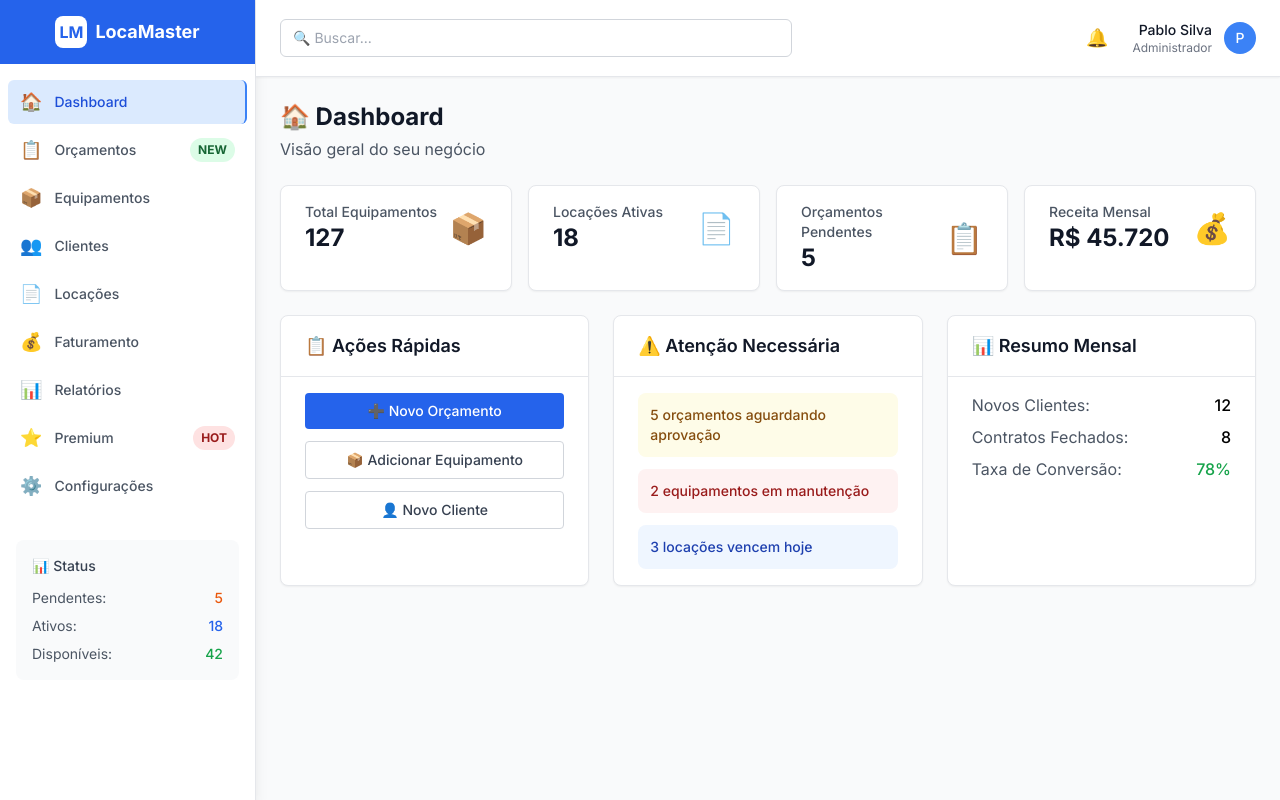
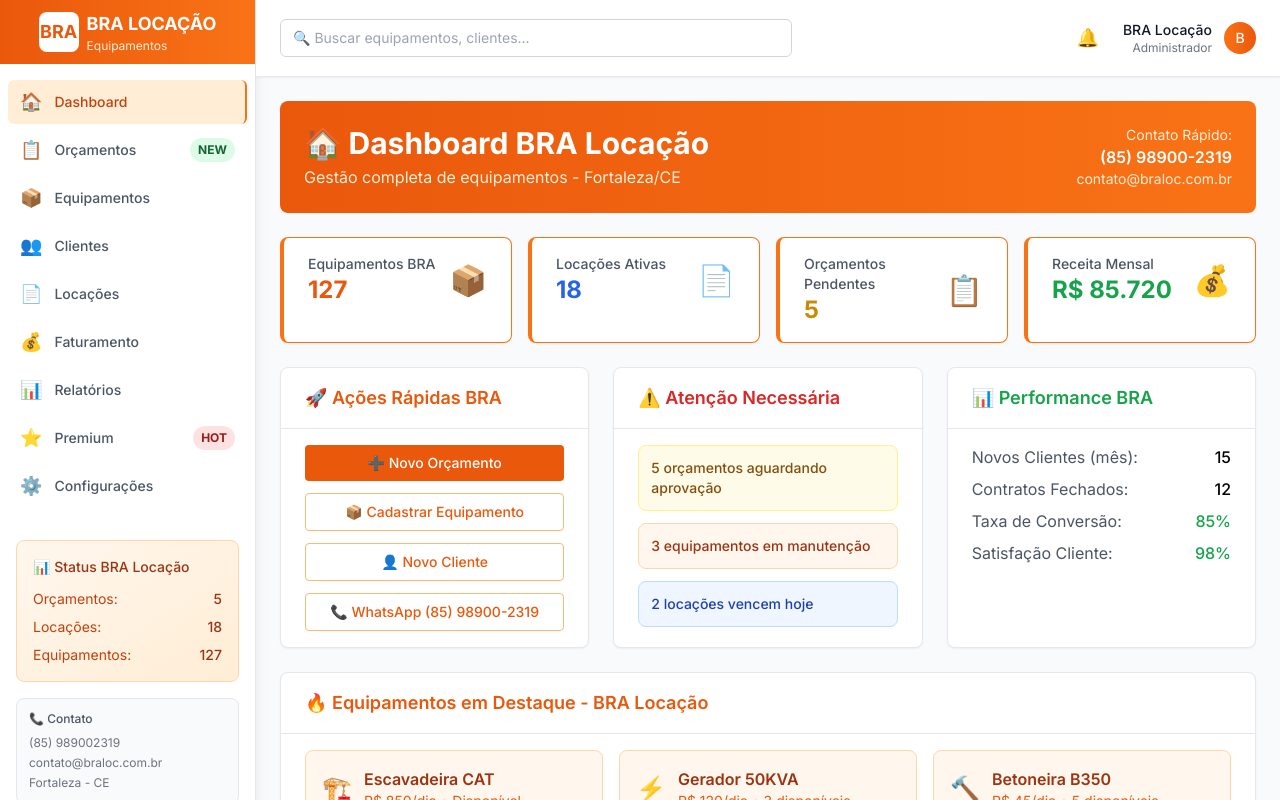
Before and after one commit to Pablofcr/locamaster-sistema, a Next.js app: page /dashboard in a window 1280 px wide. Shown: the top 800 px of the page. Built offline with nearby package versions, Linux system fonts and the light colour scheme.

Commit message:
Personalização BRA LOCAÇÃO implementada

```diff
--- a/src/app/dashboard/page.tsx
+++ b/src/app/dashboard/page.tsx
@@ -1,31 +1,40 @@
 import { Card, CardContent, CardHeader, CardTitle } from '@/components/ui/Card'
 import { Button } from '@/components/ui/Button'
 
-export default function DashboardPage() {
+export default function DashboardBRA() {
   const stats = [
-    { name: 'Total Equipamentos', value: '127', icon: '📦' },
-    { name: 'Locações Ativas', value: '18', icon: '📄' },
-    { name: 'Orçamentos Pendentes', value: '5', icon: '📋' },
-    { name: 'Receita Mensal', value: 'R$ 45.720', icon: '💰' }
+    { name: 'Equipamentos BRA', value: '127', icon: '📦', color: 'text-orange-600' },
+    { name: 'Locações Ativas', value: '18', icon: '📄', color: 'text-blue-600' },
+    { name: 'Orçamentos Pendentes', value: '5', icon: '📋', color: 'text-yellow-600' },
+    { name: 'Receita Mensal', value: 'R$ 85.720', icon: '💰', color: 'text-green-600' }
   ]
 
   return (
     <div className="space-y-6">
-      {/* Header */}
-      <div>
-        <h1 className="text-2xl font-bold text-gray-900">🏠 Dashboard</h1>
-        <p className="text-gray-600 mt-1">Visão geral do seu negócio</p>
+      {/* Header Personalizado */}
+      <div className="bg-gradient-to-r from-orange-600 to-orange-500 rounded-lg p-6 text-white">
+        <div className="flex items-center justify-between">
+          <div>
+            <h1 className="text-3xl font-bold">🏠 Dashboard BRA Locação</h1>
+            <p className="text-orange-100 mt-1">Gestão completa de equipamentos - Fortaleza/CE</p>
+          </div>
+          <div className="text-right">
+            <div className="text-sm text-orange-100">Contato Rápido:</div>
+            <div className="font-semibold">(85) 98900-2319</div>
+            <div className="text-sm text-orange-100">contato@braloc.com.br</div>
+          </div>
+        </div>
       </div>
 
-      {/* Stats */}
+      {/* Stats com cores BRA */}
       <div className="grid grid-cols-1 md:grid-cols-2 lg:grid-cols-4 gap-4">
         {stats.map((stat) => (
-          <Card key={stat.name}>
+          <Card key={stat.name} className="border-l-4 border-orange-500">
             <CardContent className="p-6">
               <div className="flex items-center">
                 <div className="flex-1">
                   <p className="text-sm font-medium text-gray-600">{stat.name}</p>
-                  <p className="text-2xl font-bold text-gray-900">{stat.value}</p>
+                  <p className={`text-2xl font-bold ${stat.color}`}>{stat.value}</p>
                 </div>
                 <div className="text-3xl">{stat.icon}</div>
               </div>
@@ -34,39 +43,42 @@
         ))}
       </div>
 
-      {/* Actions */}
+      {/* Actions BRA */}
       <div className="grid grid-cols-1 md:grid-cols-2 lg:grid-cols-3 gap-6">
         <Card>
           <CardHeader>
-            <CardTitle>📋 Ações Rápidas</CardTitle>
+            <CardTitle className="text-orange-600">🚀 Ações Rápidas BRA</CardTitle>
           </CardHeader>
           <CardContent className="space-y-3">
-            <Button className="w-full justify-start">
+            <Button className="w-full justify-start bg-orange-600 hover:bg-orange-700">
               ➕ Novo Orçamento
             </Button>
-            <Button variant="outline" className="w-full justify-start">
-              📦 Adicionar Equipamento
+            <Button variant="outline" className="w-full justify-start border-orange-300 text-orange-600 hover:bg-orange-50">
+              📦 Cadastrar Equipamento
             </Button>
-            <Button variant="outline" className="w-full justify-start">
+            <Button variant="outline" className="w-full justify-start border-orange-300 text-orange-600 hover:bg-orange-50">
               👤 Novo Cliente
+            </Button>
+            <Button variant="outline" className="w-full justify-start border-orange-300 text-orange-600 hover:bg-orange-50">
+              📞 WhatsApp (85) 98900-2319
             </Button>
           </CardContent>
         </Card>
 
         <Card>
           <CardHeader>
-            <CardTitle>⚠️ Atenção Necessária</CardTitle>
+            <CardTitle className="text-red-600">⚠️ Atenção Necessária</CardTitle>
           </CardHeader>
           <CardContent>
             <div className="space-y-3">
-              <div className="p-3 bg-yellow-50 rounded-lg">
+              <div className="p-3 bg-yellow-50 rounded-lg border border-yellow-200">
                 <p className="text-sm font-medium text-yellow-800">5 orçamentos aguardando aprovação</p>
               </div>
-              <div className="p-3 bg-red-50 rounded-lg">
-                <p className="text-sm font-medium text-red-800">2 equipamentos em manutenção</p>
+              <div className="p-3 bg-orange-50 rounded-lg border border-orange-200">
+                <p className="text-sm font-medium text-orange-800">3 equipamentos em manutenção</p>
               </div>
-              <div className="p-3 bg-blue-50 rounded-lg">
-                <p className="text-sm font-medium text-blue-800">3 locações vencem hoje</p>
+              <div className="p-3 bg-blue-50 rounded-lg border border-blue-200">
+                <p className="text-sm font-medium text-blue-800">2 locações vencem hoje</p>
               </div>
             </div>
           </CardContent>
@@ -74,26 +86,87 @@
 
         <Card>
           <CardHeader>
-            <CardTitle>📊 Resumo Mensal</CardTitle>
+            <CardTitle className="text-green-600">📊 Performance BRA</CardTitle>
           </CardHeader>
           <CardContent>
             <div className="space-y-2">
               <div className="flex justify-between">
-                <span className="text-gray-600">Novos Clientes:</span>
+                <span className="text-gray-600">Novos Clientes (mês):</span>
+                <span className="font-medium">15</span>
+              </div>
+              <div className="flex justify-between">
+                <span className="text-gray-600">Contratos Fechados:</span>
                 <span className="font-medium">12</span>
               </div>
               <div className="flex justify-between">
-                <span className="text-gray-600">Contratos Fechados:</span>
-                <span className="font-medium">8</span>
+                <span className="text-gray-600">Taxa de Conversão:</span>
+                <span className="font-medium text-green-600">85%</span>
               </div>
               <div className="flex justify-between">
-                <span className="text-gray-600">Taxa de Conversão:</span>
-                <span className="font-medium text-green-600">78%</span>
+                <span className="text-gray-600">Satisfação Cliente:</span>
+                <span className="font-medium text-green-600">98%</span>
               </div>
             </div>
           </CardContent>
         </Card>
       </div>
+
+      {/* Equipamentos em Destaque */}
+      <Card>
+        <CardHeader>
+          <CardTitle className="text-orange-600">🔥 Equipamentos em Destaque - BRA Locação</CardTitle>
+        </CardHeader>
+        <CardContent>
+          <div className="grid grid-cols-1 md:grid-cols-3 gap-4">
+            <div className="p-4 bg-orange-50 rounded-lg border border-orange-200">
+              <div className="flex items-center space-x-3">
+                <span className="text-2xl">🏗️</span>
+                <div>
+                  <h4 className="font-semibold text-orange-800">Escavadeira CAT</h4>
+                  <p className="text-sm text-orange-600">R$ 850/dia • Disponível</p>
+                </div>
+              </div>
+            </div>
+            <div className="p-4 bg-orange-50 rounded-lg border border-orange-200">
+              <div className="flex items-center space-x-3">
+                <span className="text-2xl">⚡</span>
+                <div>
+                  <h4 className="font-semibold text-orange-800">Gerador 50KVA</h4>
+                  <p className="text-sm text-orange-600">R$ 120/dia • 3 disponíveis</p>
+                </div>
+              </div>
+            </div>
+            <div className="p-4 bg-orange-50 rounded-lg border border-orange-200">
+              <div className="flex items-center space-x-3">
+                <span className="text-2xl">🔨</span>
+                <div>
+                  <h4 className="font-semibold text-orange-800">Betoneira B350</h4>
+                  <p className="text-sm text-orange-600">R$ 45/dia • 5 disponíveis</p>
+                </div>
+              </div>
+            </div>
+          </div>
+        </CardContent>
+      </Card>
+
+      {/* Footer com contato */}
+      <div className="bg-gray-50 rounded-lg p-4 border">
+        <div className="flex items-center justify-between">
+          <div className="flex items-center space-x-4">
+            <div className="w-10 h-10 bg-orange-600 rounded-lg flex items-center justify-center">
+              <span className="text-white font-bold">BRA</span>
+            </div>
+            <div>
+              <p className="font-semibold text-gray-900">BRA Locação de Equipamentos</p>
+              <p className="text-sm text-gray-500">Sistema de Gestão • Fortaleza/CE</p>
+            </div>
+          </div>
+          <div className="text-right text-sm text-gray-500">
+            <p>📞 (85) 98900-2319</p>
+            <p>📧 contato@braloc.com.br</p>
+          </div>
+        </div>
+      </div>
     </div>
   )
 }
--- a/src/app/landing/page.tsx
+++ b/src/app/landing/page.tsx
@@ -2,23 +2,29 @@
 
 import Link from 'next/link'
 
-export default function LandingPage() {
+export default function LandingPageBRA() {
   return (
-    <div className="min-h-screen bg-gradient-to-br from-blue-900 via-blue-600 to-blue-400">
+    <div className="min-h-screen bg-gradient-to-br from-orange-900 via-orange-600 to-orange-400">
       {/* Header */}
       <nav className="bg-white/10 backdrop-blur-md border-b border-white/20">
         <div className="max-w-7xl mx-auto px-4 sm:px-6 lg:px-8">
           <div className="flex justify-between items-center py-4">
             <div className="flex items-center space-x-2">
-              <div className="w-10 h-10 bg-white rounded-lg flex items-center justify-center">
-                <span className="text-blue-600 font-bold text-lg">LM</span>
+              <div className="w-12 h-12 bg-white rounded-lg flex items-center justify-center">
+                <span className="text-orange-600 font-bold text-xl">BRA</span>
               </div>
-              <span className="text-white font-bold text-xl">LocaMaster</span>
+              <div className="text-white">
+                <span className="font-bold text-2xl">BRA LOCAÇÃO</span>
+                <div className="text-sm text-orange-100">Equipamentos e Soluções</div>
+              </div>
             </div>
             <div className="space-x-4">
+              <button className="text-white hover:text-orange-200 px-4 py-2 rounded-lg transition-colors">
+                📞 (85) 98900-2319
+              </button>
               <Link
                 href="/dashboard"
-                className="bg-white text-blue-600 px-6 py-2 rounded-lg font-medium hover:bg-blue-50 transition-colors"
+                className="bg-white text-orange-600 px-6 py-3 rounded-lg font-medium hover:bg-orange-50 transition-colors"
               >
                 Acessar Sistema
               </Link>
@@ -30,68 +36,134 @@
       {/* Hero Section */}
       <div className="max-w-7xl mx-auto px-4 sm:px-6 lg:px-8 py-20">
         <div className="text-center">
-          <h1 className="text-5xl md:text-6xl font-bold text-white mb-6">
-            Sistema de Gestão
-            <span className="block text-yellow-300">para Locadoras</span>
+          <h1 className="text-6xl md:text-7xl font-bold text-white mb-6">
+            <span className="block">BRA LOCAÇÃO</span>
+            <span className="block text-yellow-300">de Equipamentos</span>
           </h1>
-          <p className="text-xl text-blue-100 mb-8 max-w-3xl mx-auto">
-            Gerencie equipamentos, clientes, orçamentos e locações de forma simples e profissional.
-            Aumente sua produtividade e organize seu negócio.
+          <p className="text-xl text-orange-100 mb-8 max-w-3xl mx-auto">
+            Locação profissional de equipamentos para construção civil.
+            Qualidade, confiança e suporte técnico especializado em Fortaleza e região.
           </p>
           <div className="space-x-4">
             <Link
               href="/dashboard"
-              className="bg-yellow-400 text-blue-900 px-8 py-4 rounded-lg text-lg font-semibold hover:bg-yellow-300 transition-colors inline-flex items-center"
+              className="bg-yellow-400 text-orange-900 px-8 py-4 rounded-lg text-lg font-semibold hover:bg-yellow-300 transition-colors inline-flex items-center"
             >
               🚀 Acessar Sistema
             </Link>
-            <button className="border-2 border-white text-white px-8 py-4 rounded-lg text-lg font-semibold hover:bg-white hover:text-blue-900 transition-colors">
-              📞 Falar com Vendas
-            </button>
+            <a
+              href="tel:+5585989002319"
+              className="border-2 border-white text-white px-8 py-4 rounded-lg text-lg font-semibold hover:bg-white hover:text-orange-900 transition-colors inline-flex items-center"
+            >
+              📞 (85) 98900-2319
+            </a>
           </div>
         </div>
       </div>
 
       {/* Features */}
       <div className="max-w-7xl mx-auto px-4 sm:px-6 lg:px-8 py-16">
+        <h2 className="text-3xl font-bold text-white text-center mb-12">
+          Nossos Serviços em Fortaleza
+        </h2>
         <div className="grid md:grid-cols-3 gap-8">
           <div className="text-center text-white">
-            <div className="text-4xl mb-4">📋</div>
-            <h3 className="text-xl font-semibold mb-2">Orçamentos</h3>
-            <p className="text-blue-100">Crie propostas profissionais e acompanhe conversões</p>
+            <div className="text-5xl mb-4">🏗️</div>
+            <h3 className="text-xl font-semibold mb-2">Equipamentos para Construção</h3>
+            <p className="text-orange-100">Betoneiras, escavadeiras, compressores e mais para sua obra</p>
           </div>
           <div className="text-center text-white">
-            <div className="text-4xl mb-4">📦</div>
-            <h3 className="text-xl font-semibold mb-2">Equipamentos</h3>
-            <p className="text-blue-100">Controle disponibilidade e manutenção de equipamentos</p>
+            <div className="text-5xl mb-4">⚡</div>
+            <h3 className="text-xl font-semibold mb-2">Entrega Rápida</h3>
+            <p className="text-orange-100">Entregamos em toda região metropolitana de Fortaleza</p>
           </div>
           <div className="text-center text-white">
-            <div className="text-4xl mb-4">💰</div>
-            <h3 className="text-xl font-semibold mb-2">Faturamento</h3>
-            <p className="text-blue-100">Relatórios financeiros e controle de pagamentos</p>
+            <div className="text-5xl mb-4">🔧</div>
+            <h3 className="text-xl font-semibold mb-2">Suporte Técnico</h3>
+            <p className="text-orange-100">Manutenção e suporte especializado durante toda locação</p>
           </div>
         </div>
       </div>
 
-      {/* Stats */}
+      {/* Contato e Localização */}
       <div className="bg-white/10 backdrop-blur-md border-t border-white/20">
         <div className="max-w-7xl mx-auto px-4 sm:px-6 lg:px-8 py-12">
-          <div className="grid md:grid-cols-4 gap-8 text-center text-white">
-            <div>
-              <div className="text-3xl font-bold">127</div>
-              <div className="text-blue-100">Equipamentos</div>
+          <div className="grid md:grid-cols-2 gap-8">
+            {/* Contato */}
+            <div className="text-white">
+              <h3 className="text-2xl font-bold mb-6">Entre em Contato</h3>
+              <div className="space-y-4">
+                <div className="flex items-center space-x-3">
+                  <span className="text-2xl">📞</span>
+                  <div>
+                    <p className="font-semibold">(85) 98900-2319</p>
+                    <p className="text-orange-100">WhatsApp e Ligações</p>
+                  </div>
+                </div>
+                <div className="flex items-center space-x-3">
+                  <span className="text-2xl">📧</span>
+                  <div>
+                    <p className="font-semibold">contato@braloc.com.br</p>
+                    <p className="text-orange-100">Email Comercial</p>
+                  </div>
+                </div>
+                <div className="flex items-center space-x-3">
+                  <span className="text-2xl">📍</span>
+                  <div>
+                    <p className="font-semibold">Fortaleza - CE</p>
+                    <p className="text-orange-100">Atendemos toda região metropolitana</p>
+                  </div>
+                </div>
+              </div>
             </div>
-            <div>
-              <div className="text-3xl font-bold">18</div>
-              <div className="text-blue-100">Locações Ativas</div>
+
+            {/* Stats da empresa */}
+            <div className="text-white">
+              <h3 className="text-2xl font-bold mb-6">BRA Locação em Números</h3>
+              <div className="grid grid-cols-2 gap-4">
+                <div className="text-center">
+                  <div className="text-3xl font-bold">127</div>
+                  <div className="text-orange-100">Equipamentos</div>
+                </div>
+                <div className="text-center">
+                  <div className="text-3xl font-bold">18</div>
+                  <div className="text-orange-100">Locações Ativas</div>
+                </div>
+                <div className="text-center">
+                  <div className="text-3xl font-bold">5+</div>
+                  <div className="text-orange-100">Anos no Mercado</div>
+                </div>
+                <div className="text-center">
+                  <div className="text-3xl font-bold">100%</div>
+                  <div className="text-orange-100">Satisfação</div>
+                </div>
+              </div>
             </div>
-            <div>
-              <div className="text-3xl font-bold">78%</div>
-              <div className="text-blue-100">Taxa Conversão</div>
-            </div>
-            <div>
-              <div className="text-3xl font-bold">R$ 45k</div>
-              <div className="text-blue-100">Receita Mensal</div>
+          </div>
+
+          {/* Call to Action */}
+          <div className="text-center mt-12">
+            <h3 className="text-2xl font-bold text-white mb-4">
+              Precisa de equipamentos para sua obra?
+            </h3>
+            <p className="text-orange-100 mb-6">
+              Entre em contato e faça seu orçamento sem compromisso
+            </p>
+            <div className="space-x-4">
+              <a
+                href="https://wa.me/5585989002319"
+                target="_blank"
+                rel="noopener noreferrer"
+                className="bg-green-500 text-white px-8 py-3 rounded-lg text-lg font-semibold hover:bg-green-600 transition-colors inline-flex items-center"
+              >
+                💬 WhatsApp
+              </a>
+              <Link
+                href="/dashboard"
+                className="bg-yellow-400 text-orange-900 px-8 py-3 rounded-lg text-lg font-semibold hover:bg-yellow-300 transition-colors inline-flex items-center"
+              >
+                📋 Sistema de Orçamentos
+              </Link>
             </div>
           </div>
         </div>
--- a/src/components/layout/DashboardLayout.tsx
+++ b/src/components/layout/DashboardLayout.tsx
@@ -28,14 +28,15 @@
     <div className="min-h-screen bg-gray-50 flex">
       {/* Sidebar */}
       <div className="w-64 bg-white shadow-lg border-r border-gray-200">
-        {/* Logo */}
-        <div className="flex items-center justify-center h-16 px-4 bg-blue-600">
+        {/* Logo BRA LOCAÇÃO */}
+        <div className="flex items-center justify-center h-16 px-4 bg-gradient-to-r from-orange-600 to-orange-500">
           <div className="flex items-center space-x-2">
-            <div className="w-8 h-8 bg-white rounded-lg flex items-center justify-center">
-              <span className="text-blue-600 font-bold">LM</span>
+            <div className="w-10 h-10 bg-white rounded-lg flex items-center justify-center">
+              <span className="text-orange-600 font-bold text-lg">BRA</span>
             </div>
             <div className="text-white">
-              <h1 className="text-lg font-bold">LocaMaster</h1>
+              <h1 className="text-lg font-bold">BRA LOCAÇÃO</h1>
+              <p className="text-xs text-orange-100">Equipamentos</p>
             </div>
           </div>
         </div>
@@ -51,7 +52,7 @@
                   href={item.href}
                   className={`group flex items-center px-3 py-2 text-sm font-medium rounded-md transition-colors ${
                     isActive
-                      ? 'bg-blue-100 text-blue-700 border-r-2 border-blue-500'
+                      ? 'bg-orange-100 text-orange-700 border-r-2 border-orange-500'
                       : 'text-gray-600 hover:bg-gray-100 hover:text-gray-900'
                   }`}
                 >
@@ -74,22 +75,32 @@
           </div>
         </nav>
 
-        {/* Quick Stats */}
-        <div className="mt-8 mx-4 p-4 bg-gray-50 rounded-lg">
-          <h3 className="text-sm font-medium text-gray-700 mb-3">📊 Status</h3>
+        {/* Stats da empresa */}
+        <div className="mt-8 mx-4 p-4 bg-gradient-to-br from-orange-50 to-orange-100 rounded-lg border border-orange-200">
+          <h3 className="text-sm font-medium text-orange-800 mb-3">📊 Status BRA Locação</h3>
           <div className="space-y-2">
             <div className="flex justify-between text-sm">
-              <span className="text-gray-600">Pendentes:</span>
-              <span className="font-medium text-orange-600">5</span>
+              <span className="text-orange-700">Orçamentos:</span>
+              <span className="font-medium text-orange-800">5</span>
             </div>
             <div className="flex justify-between text-sm">
-              <span className="text-gray-600">Ativos:</span>
-              <span className="font-medium text-blue-600">18</span>
+              <span className="text-orange-700">Locações:</span>
+              <span className="font-medium text-orange-800">18</span>
             </div>
             <div className="flex justify-between text-sm">
-              <span className="text-gray-600">Disponíveis:</span>
-              <span className="font-medium text-green-600">42</span>
+              <span className="text-orange-700">Equipamentos:</span>
+              <span className="font-medium text-orange-800">127</span>
             </div>
+          </div>
+        </div>
+
+        {/* Contato BRA */}
+        <div className="mt-4 mx-4 p-3 bg-gray-50 rounded-lg border">
+          <h3 className="text-xs font-medium text-gray-600 mb-2">📞 Contato</h3>
+          <div className="space-y-1 text-xs text-gray-500">
+            <div>(85) 989002319</div>
+            <div>contato@braloc.com.br</div>
+            <div>Fortaleza - CE</div>
           </div>
         </div>
       </div>
@@ -105,25 +116,25 @@
                 <div className="relative">
                   <input
                     type="text"
-                    placeholder="🔍 Buscar..."
-                    className="w-full pl-3 pr-3 py-2 border border-gray-300 rounded-md text-sm focus:outline-none focus:ring-2 focus:ring-blue-500 focus:border-blue-500"
+                    placeholder="🔍 Buscar equipamentos, clientes..."
+                    className="w-full pl-3 pr-3 py-2 border border-gray-300 rounded-md text-sm focus:outline-none focus:ring-2 focus:ring-orange-500 focus:border-orange-500"
                   />
                 </div>
               </div>
 
               {/* User menu */}
               <div className="flex items-center space-x-4">
-                <button className="p-2 text-gray-400 hover:text-gray-500">
+                <button className="p-2 text-gray-400 hover:text-orange-600 transition-colors">
                   <span className="text-lg">🔔</span>
                   <span className="sr-only">Notificações</span>
                 </button>
                 <div className="flex items-center space-x-3">
                   <div className="text-right">
-                    <p className="text-sm font-medium text-gray-900">Pablo Silva</p>
+                    <p className="text-sm font-medium text-gray-900">BRA Locação</p>
                     <p className="text-xs text-gray-500">Administrador</p>
                   </div>
-                  <div className="w-8 h-8 bg-blue-500 rounded-full flex items-center justify-center">
-                    <span className="text-white text-sm font-medium">P</span>
+                  <div className="w-8 h-8 bg-gradient-to-r from-orange-500 to-orange-600 rounded-full flex items-center justify-center">
+                    <span className="text-white text-sm font-medium">B</span>
                   </div>
                 </div>
               </div>
```
